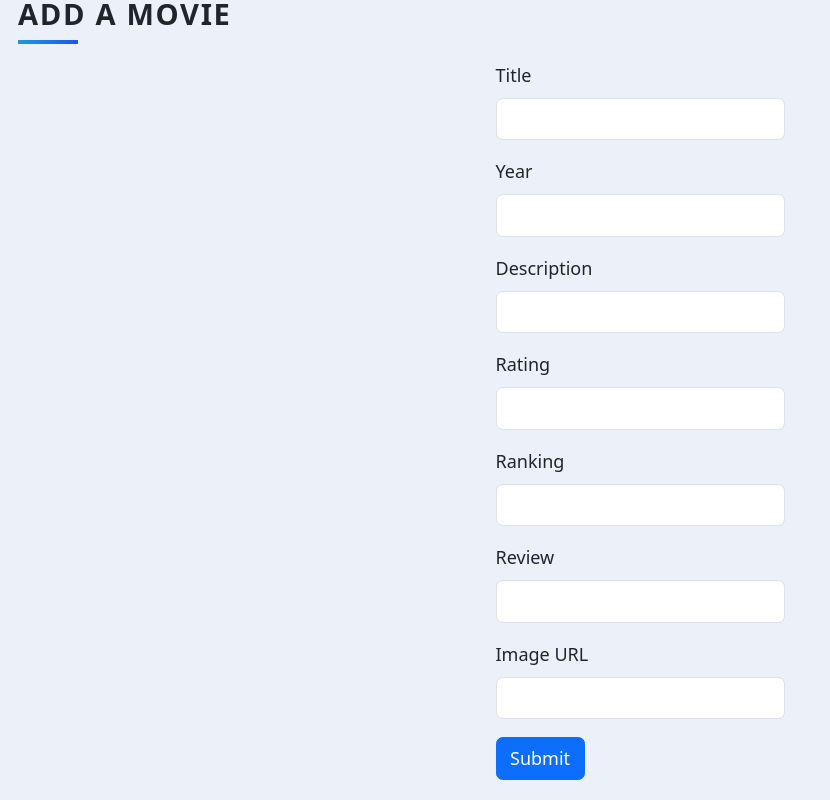
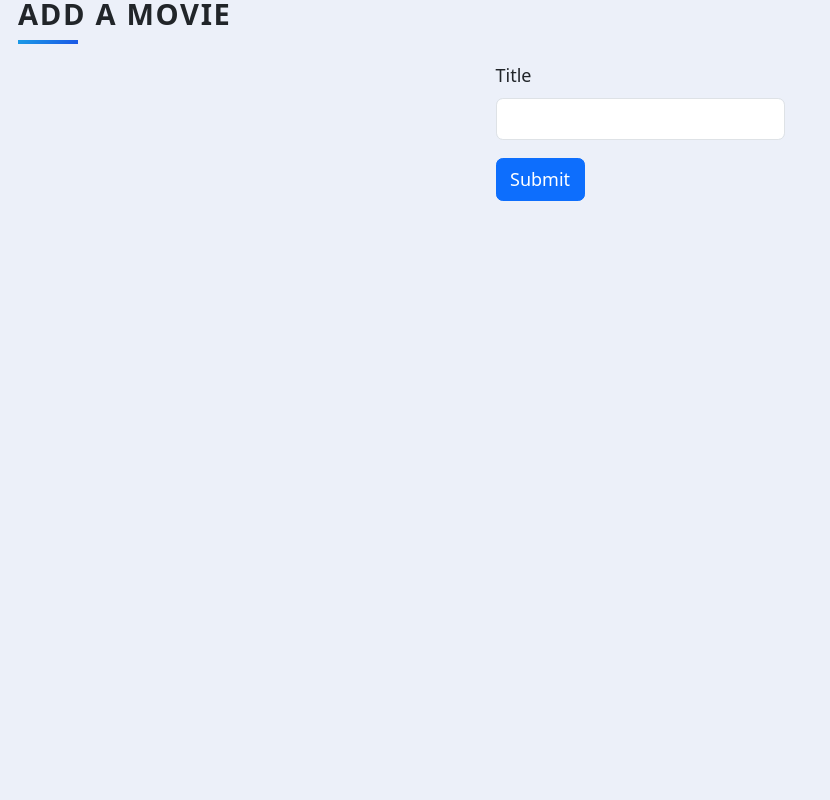
Before and after one commit to KesterDaniel/movie-ranking, a Flask app: page /add in a window 1280 px wide. Shown: the whole page, without its empty margins (0-830 px from the left). Run offline with Flask 3, Linux system fonts and the light colour scheme; some libraries are stand-ins or nearby versions.

Commit message:
fetching movie details using requests, adding to database and rendering on frontend

```diff
--- a/form.py
+++ b/form.py
@@ -5,12 +5,6 @@ from wtforms.validators import DataRequired, URL
 
 class Movie_form(FlaskForm):
     title = StringField("Title", validators=[DataRequired()])
-    year = IntegerField("Year", validators=[DataRequired()])
-    description = StringField("Description", validators=[DataRequired()])
-    rating = FloatField("Rating", validators=[DataRequired(), validators.number_range(min=0, max=10)])
-    ranking = IntegerField("Ranking", validators=[DataRequired(), validators.number_range(min=0, max=10)])
-    review = StringField("Review", validators=[DataRequired()])
-    img_url = StringField("Image URL", validators=[DataRequired(), URL()])
     submit = SubmitField("Submit")
 
 class Edit_movie_form(FlaskForm):
--- a/main.py
+++ b/main.py
@@ -3,7 +3,12 @@ from flask_bootstrap import Bootstrap5
 from flask_sqlalchemy import SQLAlchemy
 from sqlalchemy.exc import IntegrityError
 import requests
+from dotenv import load_dotenv
+import os
 from form import Movie_form, Edit_movie_form
+
+load_dotenv()
+MOVIE_API_KEY = os.getenv("MOVIE_API_KEY")
 
 app = Flask(__name__)
 app.config["SQLALCHEMY_DATABASE_URI"] = "sqlite:///movies.db"
@@ -18,9 +23,9 @@ class Movie(db.Model):
     title = db.Column(db.String(250), unique=True, nullable=False)
     year = db.Column(db.Integer, unique=False, nullable=False)
     description = db.Column(db.String(250), unique=True, nullable=False)
-    rating = db.Column(db.Integer, unique=False, nullable=False)
-    ranking = db.Column(db.Integer, unique=True, nullable=False)
-    review = db.Column(db.String(250), unique=True, nullable=False)
+    rating = db.Column(db.Integer, unique=False, nullable=True)
+    ranking = db.Column(db.Integer, unique=True, nullable=True)
+    review = db.Column(db.String(250), unique=True, nullable=True)
     img_url = db.Column(db.String(250), unique=True, nullable=False)
 
     def __repr__(self):
@@ -32,33 +37,48 @@ class Movie(db.Model):
 @app.route("/")
 def home():
     movies_data = db.session.query(Movie).all()
-    sorted_movies_data = sorted(movies_data, key=lambda x: x.ranking)
-    return render_template("index.html", movies=sorted_movies_data)
+    # sorted_movies_data = sorted(movies_data, key=lambda x: x.ranking)
+    return render_template("index.html", movies=movies_data)
 
 
 @app.route("/add", methods=["GET", "POST"])
 def add_movie():
     movie_form = Movie_form()
     if movie_form.validate_on_submit():
-        try:
-            new_movie = Movie(
-                title = movie_form.title.data,
-                year = movie_form.year.data,
-                description = movie_form.description.data,
-                rating = movie_form.rating.data,
-                ranking = movie_form.ranking.data,
-                review = movie_form.review.data,
-                img_url = movie_form.img_url.data
-            )
-            db.session.add(new_movie)
-            db.session.commit()
-        except IntegrityError:
-            db.session.rollback()
-            return "Some entries have been saved before. Please add different values"
-        else:
-            return redirect(url_for("add_movie"))
+        tmdb_endpoint = "https://api.themoviedb.org/3/search/movie"
+        parameters = {
+            "api_key": "20c10443e1975b73995f026e07da9718",
+            "language": "en-US",
+            "query": movie_form.title.data
+        }
+        response = requests.get(url=tmdb_endpoint, params=parameters)
+        response.raise_for_status()
+        movies_data = response.json()
+        all_movies = movies_data['results']
+        return render_template("select.html", all_movies=all_movies)
+
     return render_template("add.html", movie_form=movie_form)
 
+
+@app.route("/fetch_movie/<movie_id>")
+def fetch_movie_detail(movie_id):
+    parameters = {
+            "api_key": "20c10443e1975b73995f026e07da9718",
+            "language": "en-US",
+        }
+    response = requests.get(url=f"https://api.themoviedb.org/3/movie/{movie_id}", params=parameters)
+    response.raise_for_status()
+    movie_details = response.json()
+    print(movie_details)
+    new_movie = Movie(
+        title = movie_details["original_title"],
+        year = movie_details["release_date"].split("-")[0],
+        description = movie_details["overview"],
+        img_url = f"https://www.themoviedb.org/t/p/original/{movie_details['poster_path']}"
+    )
+    db.session.add(new_movie)
+    db.session.commit()
+    return redirect(url_for("update"))
 
 @app.route("/update/<int:movie_id>", methods=["GET", "POST"])
 def update(movie_id):
```
Also changed, not shown: templates/select.html (+6 -5 lines), instance/movies.db, 1 other file.
